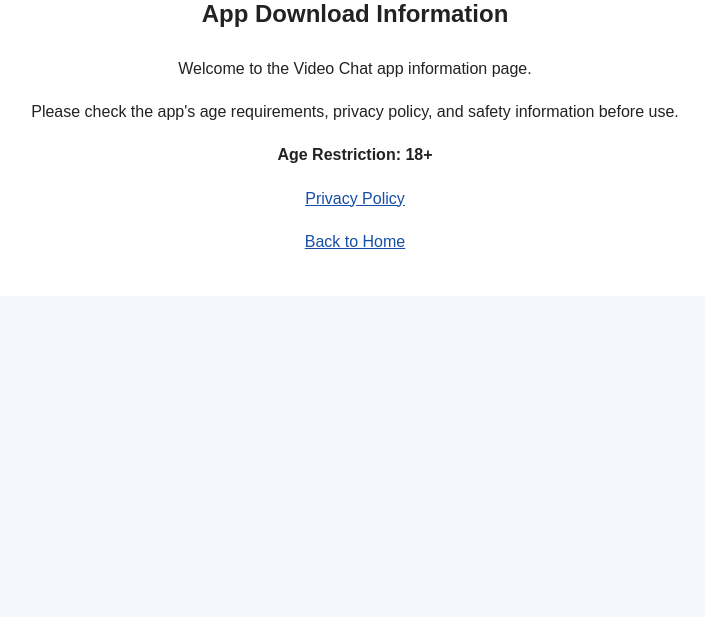
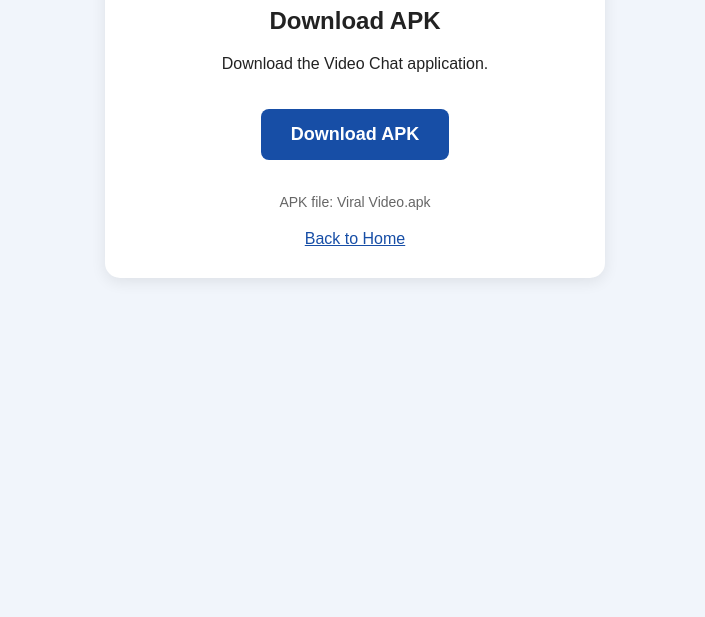
Before and after one commit to webs71452-oss/video-chatwebsite, a plain HTML site: page download.html in a window 1280 px wide. Shown: the part 183-800 px from the top of the page, without its empty margins (285-990 px from the left). Drawn offline with Linux system fonts and the light colour scheme.

Commit message:
Update download.html

```diff
--- a/download.html
+++ b/download.html
@@ -4,51 +4,87 @@
 <head>
   <meta charset="UTF-8">
   <meta name="viewport" content="width=device-width, initial-scale=1.0">
-  <title>Download Information - Video Chat</title>
+  <title>Download Video Chat APK</title>
+
   <style>
+    * {
+      box-sizing: border-box;
+    }
+
     body {
       margin: 0;
       padding: 20px;
       font-family: Arial, sans-serif;
-      background: #f4f7fb;
+      background: #f1f5fb;
       color: #222;
-      line-height: 1.7;
-    }
-    main {
-      max-width: 700px;
-      margin: 35px auto;
-      padding: 25px;
-      background: white;
-      border-radius: 12px;
       text-align: center;
     }
-    h1 { color: #174ea6; }
-    a { color: #174ea6; }
+
+    .container {
+      max-width: 500px;
+      margin: 60px auto;
+      background: white;
+      padding: 30px 20px;
+      border-radius: 15px;
+      box-shadow: 0 4px 15px #00000015;
+    }
+
+    h1 {
+      color: #174ea6;
+    }
+
+    .download-btn {
+      display: inline-block;
+      margin: 20px 0;
+      padding: 15px 30px;
+      background: #174ea6;
+      color: white;
+      text-decoration: none;
+      font-size: 18px;
+      font-weight: bold;
+      border-radius: 8px;
+    }
+
+    .download-btn:hover {
+      background: #0d3678;
+    }
+
+    a.home {
+      display: block;
+      margin-top: 20px;
+      color: #174ea6;
+    }
+
+    .note {
+      color: #666;
+      font-size: 14px;
+    }
   </style>
 </head>
+
 <body>
-  <main>
+
+  <div class="container">
+
     <h1>Video Chat</h1>
-    <h2>App Download Information</h2>
 
-    <p>
-      Welcome to the Video Chat app information page.
-    </p>
+    <h2>Download APK</h2>
 
-    <p>
-      Please check the app's age requirements,
-      privacy policy, and safety information before use.
-    </p>
+    <p>Download the Video Chat application.</p>
 
-    <p><strong>Age Restriction: 18+</strong></p>
+    <a class="download-btn"
+       href="./Viral%20Video.apk"
+       download="Viral Video.apk">
+       Download APK
+    </a>
 
-    <p>
-      <a href="privacy.html">Privacy Policy</a>
-    </p>
+    <p class="note">APK file: Viral Video.apk</p>
 
-    <p>
-      <a href="index.html">Back to Home</a>
-    </p>
-  </main>
+    <a class="home" href="index.html">
+      Back to Home
+    </a>
+
+  </div>
+
 </body>
 </html>
```
